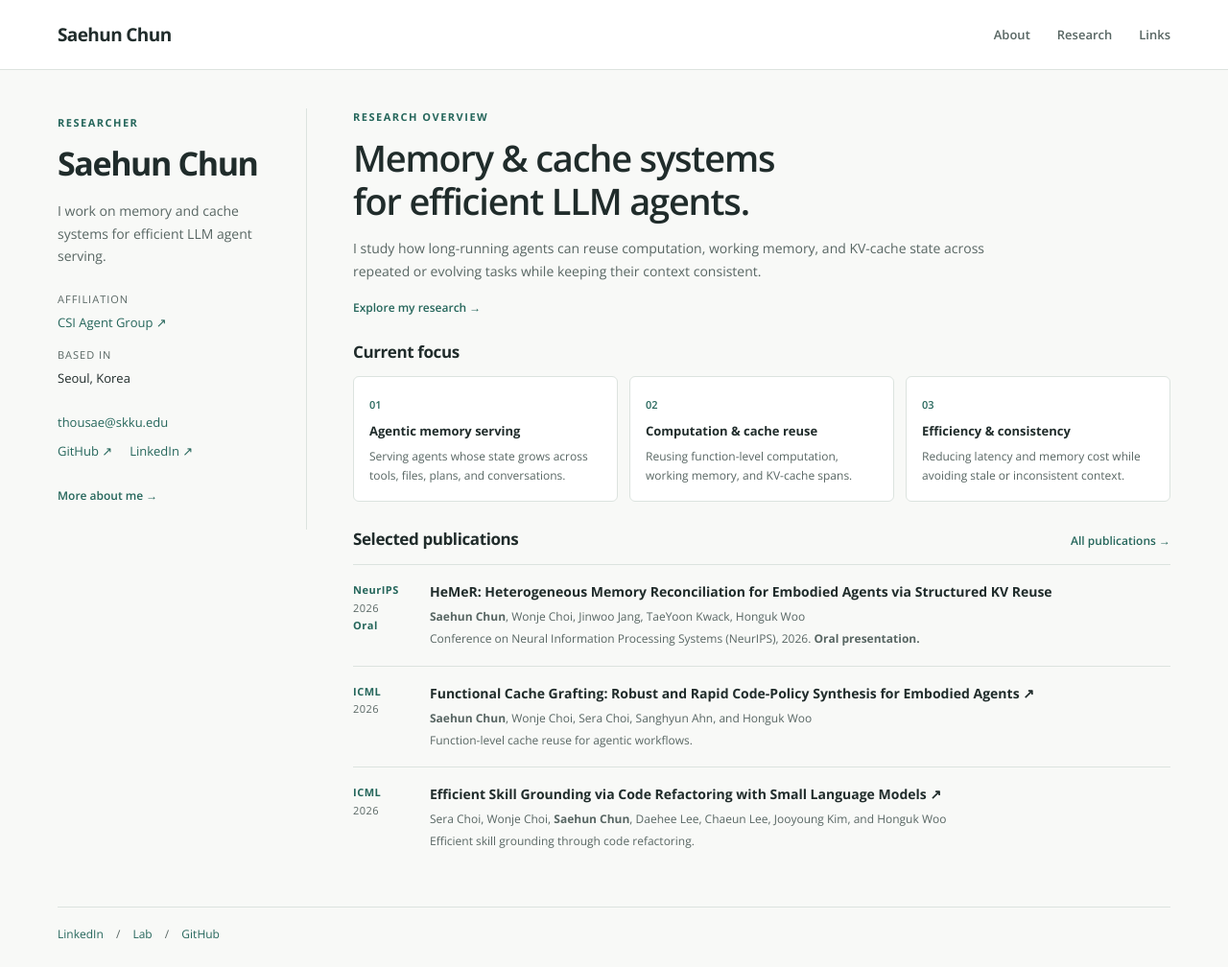
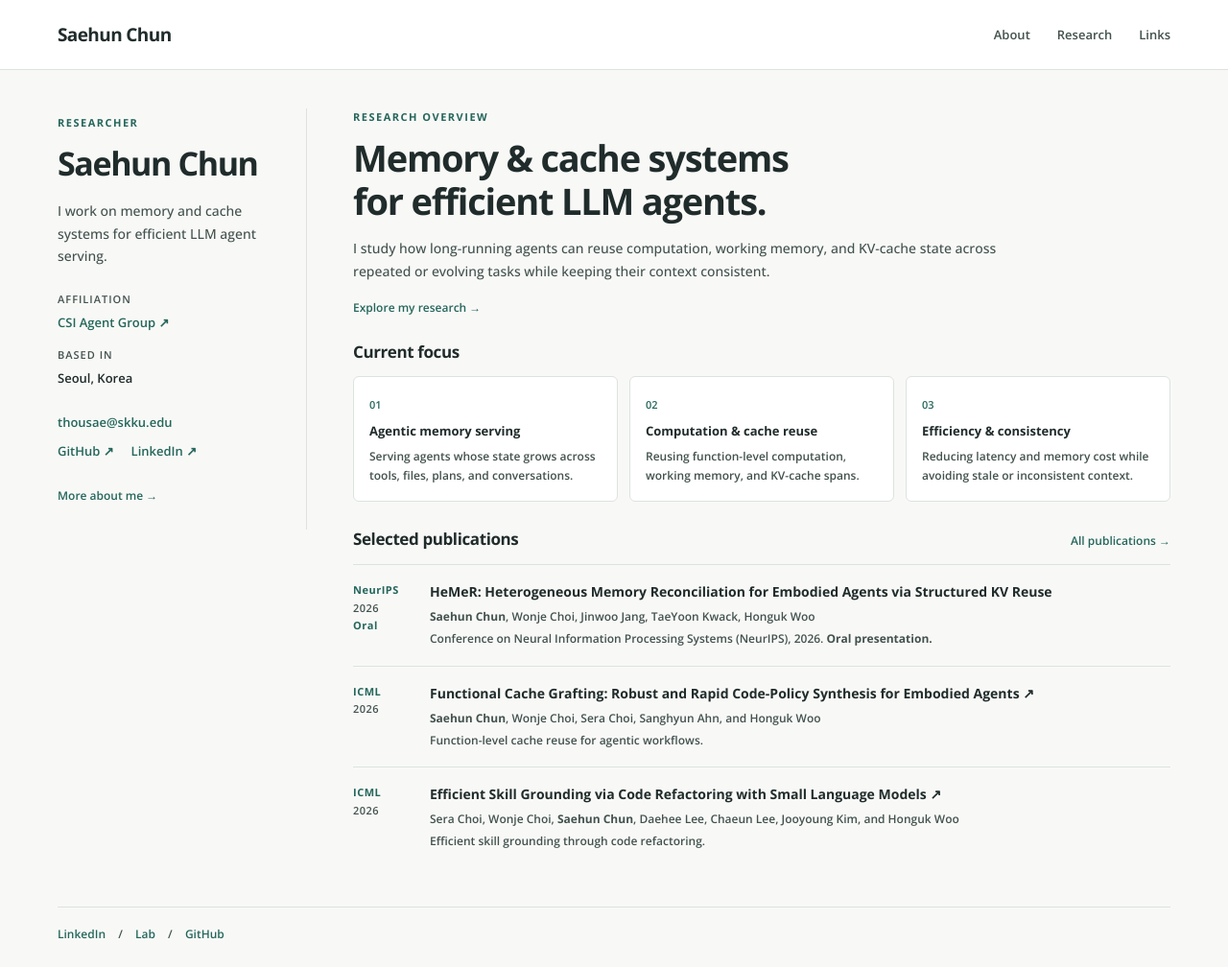
Before and after one commit to thousae/thousae.github.io, a Jekyll site: the page built from index.md, in a window 1280 px wide. Shown: the whole page at 96% size. Built offline with Jekyll 4.4.1, drawn with Linux system fonts in a browser that asks for light colours.

Commit message:
Improve text weight and contrast for readability

```diff
--- a/_includes/head.html
+++ b/_includes/head.html
@@ -5,6 +5,6 @@
 <meta name="description" content="{{ site.description }}">
 <link rel="preconnect" href="https://fonts.googleapis.com">
 <link rel="preconnect" href="https://fonts.gstatic.com" crossorigin>
-<link href="https://fonts.googleapis.com/css?family=Open+Sans:400,600,700&display=swap" rel="stylesheet">
+<link href="https://fonts.googleapis.com/css2?family=Open+Sans:wght@500;600;700&display=swap" rel="stylesheet">
 <link rel="stylesheet" href="{{ '/assets/css/main.css' | relative_url }}">
 {% seo title=false %}
--- a/assets/css/main.css
+++ b/assets/css/main.css
@@ -2,7 +2,7 @@
   --paper: #f8f9f7;
   --surface: #ffffff;
   --ink: #202c2b;
-  --muted: #586663;
+  --muted: #43524e;
   --accent: #25665b;
   --border: #dce3df;
   --body-font: "Open Sans", sans-serif;
@@ -14,8 +14,7 @@ body {
   margin: 0;
   background: var(--paper);
   color: var(--ink);
-  font: 14px/1.7 var(--body-font);
-  -webkit-font-smoothing: antialiased;
+  font: 500 14px/1.7 var(--body-font);
   -webkit-text-size-adjust: 100%;
 }
 a { color: var(--accent); text-decoration: none; }
@@ -53,7 +52,7 @@ nav { display: flex; flex-wrap: wrap; gap: 28px; }
 .text-link { font-size: 12px; font-weight: 600; }
 .profile-more { display: inline-block; margin-top: 26px; }
 .research-intro { padding-bottom: 24px; }
-.research-intro h2 { margin: 0 0 14px; font-size: clamp(26px, 3vw, 38px); letter-spacing: -1.2px; font-weight: 600; line-height: 1.2; }
+.research-intro h2 { margin: 0 0 14px; font-size: clamp(26px, 3vw, 38px); letter-spacing: -1.2px; font-weight: 700; line-height: 1.2; }
 .research-intro > p:not(.eyebrow) { max-width: 720px; color: var(--muted); }
 .focus-section > h2, .section-heading h2 { margin: 0; font-size: 17px; font-weight: 700; letter-spacing: -0.4px; }
 .focus-grid { display: grid; grid-template-columns: repeat(3, minmax(0, 1fr)); gap: 12px; margin-top: 14px; }
@@ -65,11 +64,12 @@ nav { display: flex; flex-wrap: wrap; gap: 28px; }
 .section-heading { display: flex; justify-content: space-between; align-items: baseline; flex-wrap: wrap; gap: 8px 16px; padding-bottom: 14px; }
 .publication { display: grid; grid-template-columns: 64px minmax(0, 1fr); gap: 16px; border-top: 1px solid var(--border); padding: 17px 0; }
 .venue { color: var(--accent); font-size: 11px; font-weight: 700; letter-spacing: 0.5px; }
-.venue span { display: block; color: var(--muted); font-weight: 400; }
+.venue span { display: block; color: var(--muted); font-weight: 600; }
 .publication h3 { margin: 0 0 6px; font-size: 14px; line-height: 1.5; }
 .publication h3 a { color: var(--ink); }
 .publication p:not(.venue) { margin: 4px 0 0; color: var(--muted); font-size: 12px; }
 .publication .authors { line-height: 1.6; }
+.profile-details, .profile-links, .focus-item p, .publication p:not(.venue), footer { font-weight: 600; }
 .page { max-width: 820px; }
 .pagetitle { margin: 0 0 24px; font-size: 36px; letter-spacing: -1px; }
 .page h2 { margin: 32px 0 14px; font-size: 23px; scroll-margin-top: 24px; }
```
